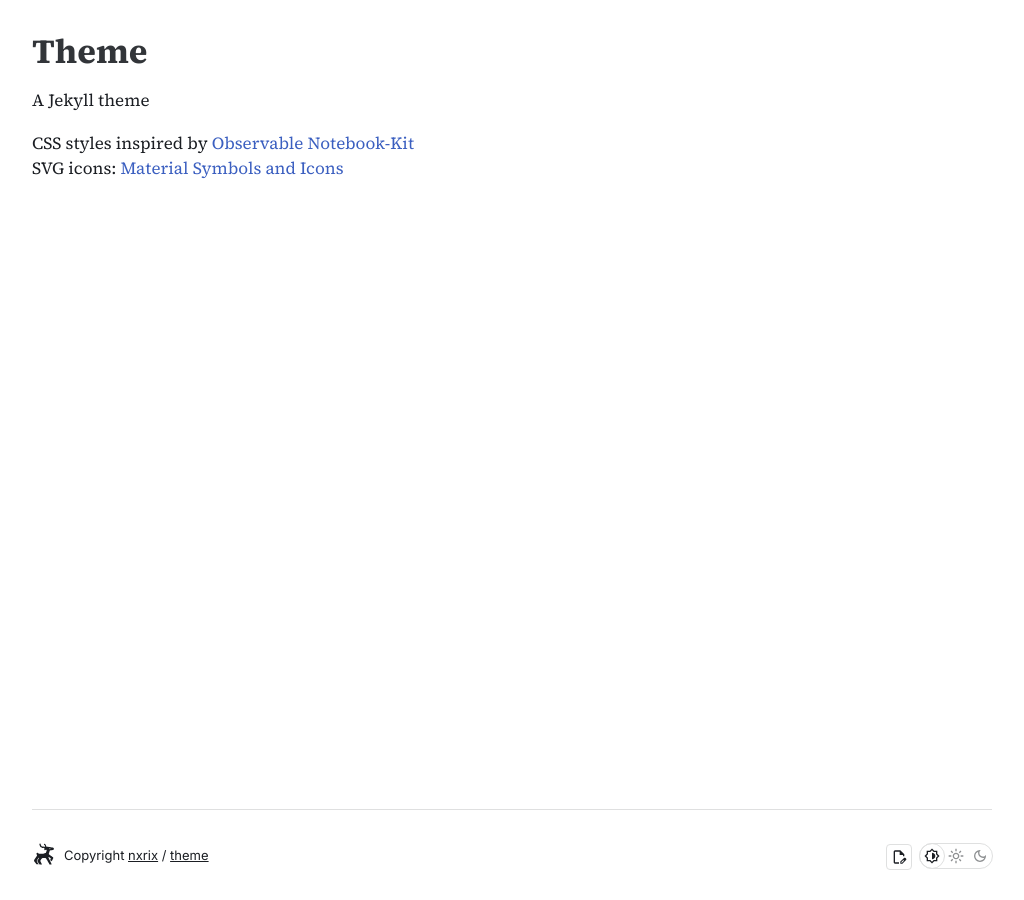
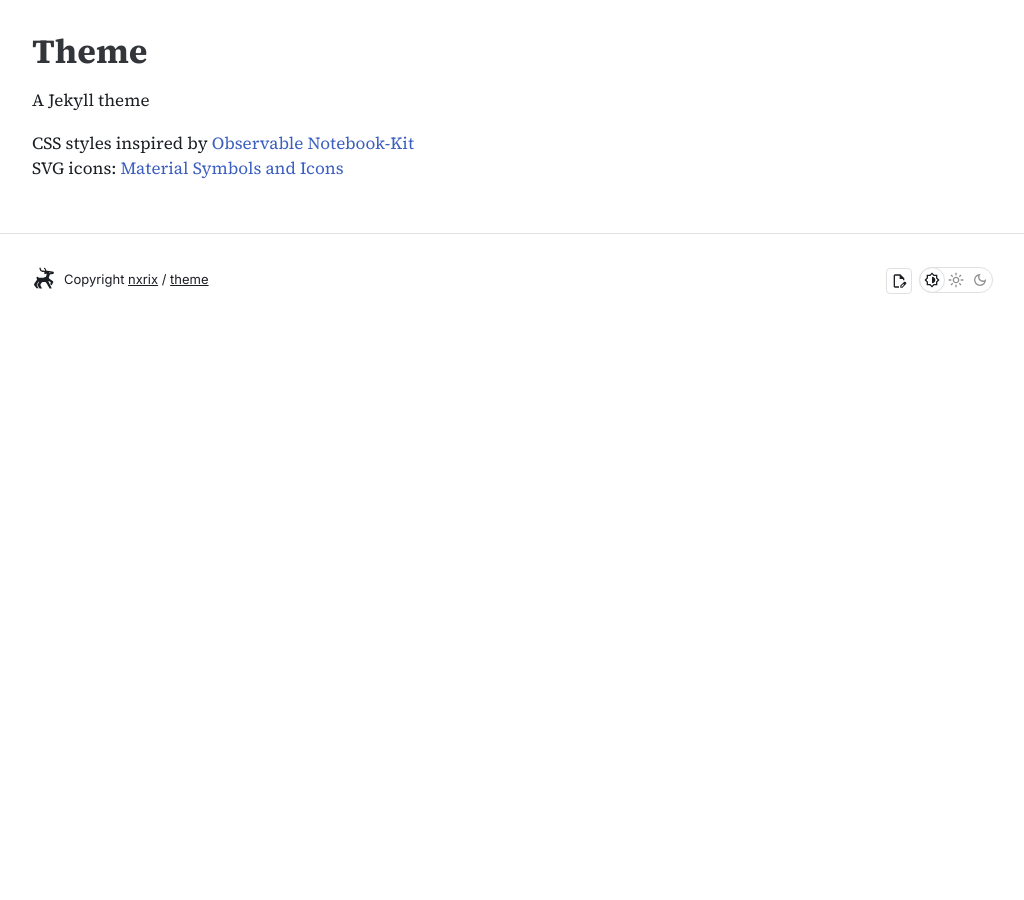
Before and after one commit to nxrix/theme, a Jekyll site: the page built from README.md, in a window 1280 px wide. Shown: the whole page, without its empty margins (128-1152 px from the left). Built offline with Jekyll 4.4.1, drawn with Linux system fonts in a browser that asks for light colours; some web fonts are replaced; our own code applies the rules of GitHub Pages for plain Markdown files; the repository's description, which GitHub fills in, is left out.

Commit message:
Update footer.html

```diff
--- a/_includes/footer.html
+++ b/_includes/footer.html
@@ -1,5 +1,5 @@
-<footer style="width:100%;max-width:var(--max-width);margin:auto auto 0 auto">
-  <hr>
+<hr style="width:calc(100% + 48px);margin-left:-24px">
+<footer style="width:100%;max-width:var(--max-width);margin:0 auto">
   <div style="height:24px;display:flex">
     {% if site.github.owner_name == "nxrix" %}
     <svg style="margin-top:-2px" width="24" height="24" viewBox="0 0 64 64" fill="none" xmlns="http://www.w3.org/2000/svg">
```
